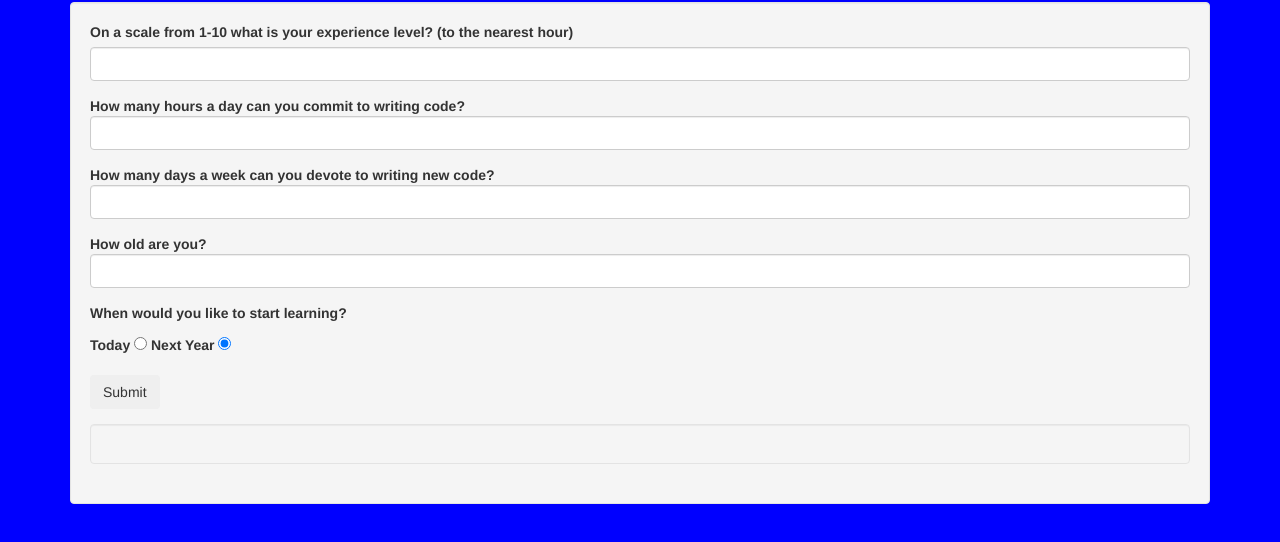
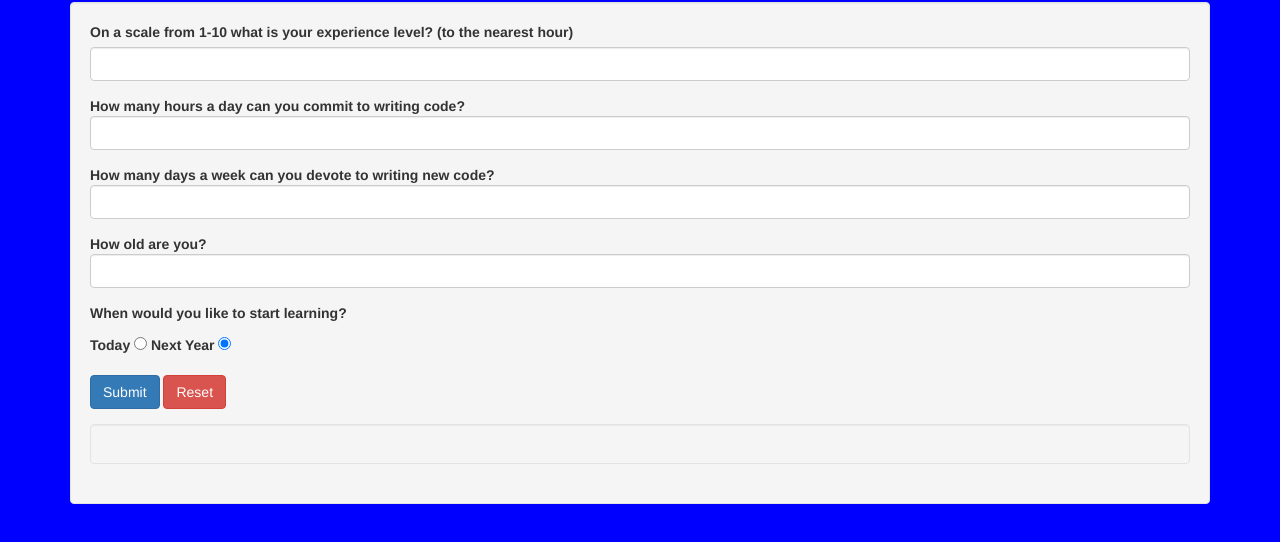
Before and after one commit to Scottreich/project2, a plain HTML site: page index.html in a window 1280 px wide. Shown: the part 68-610 px from the top of the page. Drawn offline with nearby package versions, Linux system fonts and the light colour scheme.

Commit message:
add reset button

```diff
--- a/index.html
+++ b/index.html
@@ -44,7 +44,8 @@
             <input type="radio" name="start-day" id="epicodus-tomorrow" value="next-year" checked>
         </div>
         <div class="form-group">
-          <button type="submit" class="btn">Submit</button>
+          <button type="submit" class="btn btn-primary">Submit</button>
+          <button type="reset" class="btn btn-danger">Reset</button>
         </div>
         <div class="form-group">
           <div class="well">
--- a/js/script.js
+++ b/js/script.js
@@ -4,7 +4,7 @@ $(document).ready(function() {
       event.preventDefault();
     var experience = $("#epicodus-exp").val();
     alert(experience);
-    var timeOfDayLength = $("#epidcodus-hours").val();
+    var timeOfDayLength = $("#epicodus-hours").val();
     alert(timeOfDayLength);
     var daysAvailable = $("#epicodus-available").val();
     alert(daysAvailable);
```
